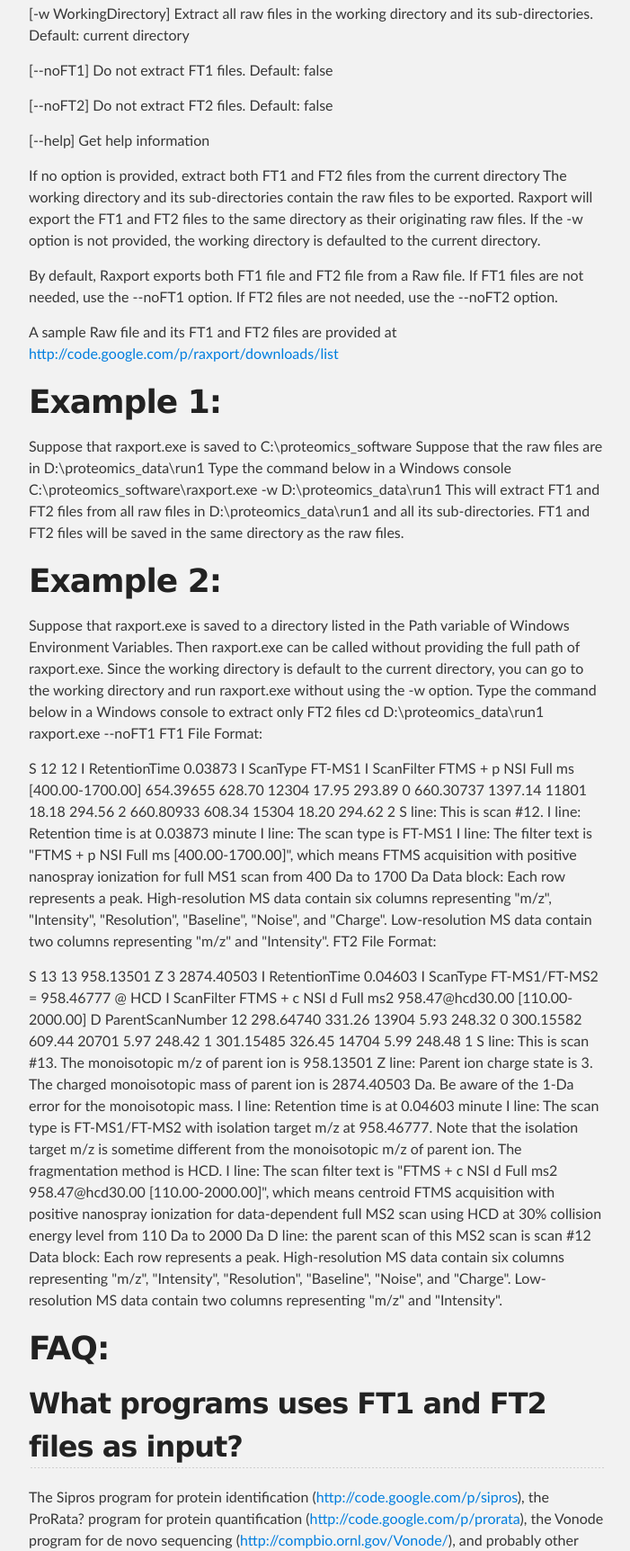
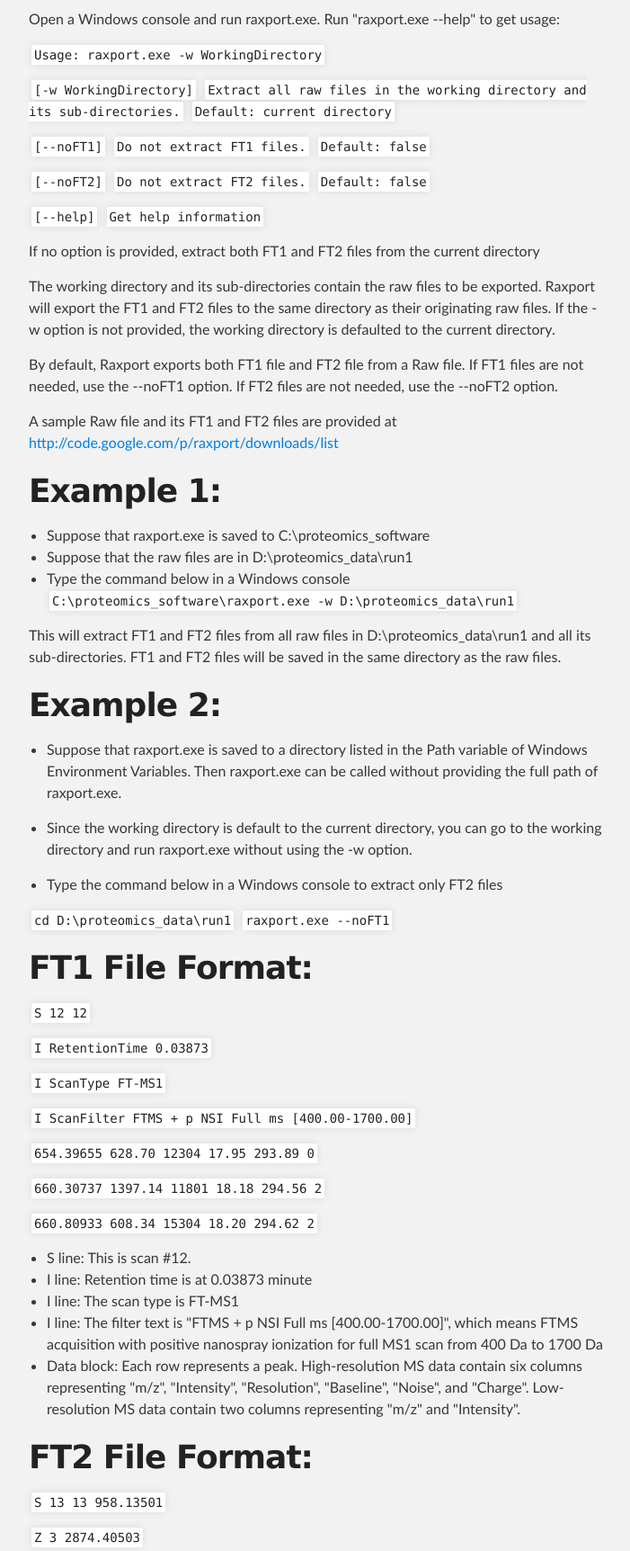
Before and after one commit to chongle/raxport, a plain HTML site: page index.html in a window 1280 px wide. Shown: the part 480-2204 px from the top of the page at 90% size, without its empty margins (288-989 px from the left). Drawn offline with Linux system fonts and the light colour scheme.

```diff
--- a/index.html
+++ b/index.html
@@ -34,28 +34,34 @@
         <h1>
 <a id="instructions" class="anchor" href="#instructions" aria-hidden="true"><span class="octicon octicon-link"></span></a>Instructions:</h1>
 
-<p>Install the latest MSFileReader (v2.2 or higher) from Thermo Scientific. Freely available at <a href="http://sjsupport.thermofinnigan.com/public/detail.asp?id=703">http://sjsupport.thermofinnigan.com/public/detail.asp?id=703</a>. Please check the boxes during installation to install both 32-bit and 64-bit versions of MSFileReader.
-Download raxport.exe from <a href="http://code.google.com/p/raxport/downloads/list">http://code.google.com/p/raxport/downloads/list</a>
-Open a Windows console and run raxport.exe. Run "raxport.exe --help" to get usage:
-Usage: raxport.exe -w WorkingDirectory</p>
+<p>Install the latest MSFileReader (v2.2 or higher) from Thermo Scientific. Freely available at <a href="http://sjsupport.thermofinnigan.com/public/detail.asp?id=703">http://sjsupport.thermofinnigan.com/public/detail.asp?id=703</a>. </p>
 
-<p>[-w WorkingDirectory]
-Extract all raw files in the working directory and its sub-directories.
-Default: current directory</p>
+<p>Please check the boxes during installation to install both 32-bit and 64-bit versions of MSFileReader.</p>
 
-<p>[--noFT1]
-Do not extract FT1 files.
-Default: false</p>
+<p>Download raxport.exe from <a href="http://code.google.com/p/raxport/downloads/list">http://code.google.com/p/raxport/downloads/list</a></p>
 
-<p>[--noFT2]
-Do not extract FT2 files.
-Default: false</p>
+<p>Open a Windows console and run raxport.exe. Run "raxport.exe --help" to get usage:</p>
 
-<p>[--help]
-Get help information</p>
+<p><code>Usage: raxport.exe -w WorkingDirectory</code></p>
 
-<p>If no option is provided, extract both FT1 and FT2 files from the current directory
-The working directory and its sub-directories contain the raw files to be exported. Raxport will export the FT1 and FT2 files to the same directory as their originating raw files. If the -w option is not provided, the working directory is defaulted to the current directory.</p>
+<p><code>[-w WorkingDirectory]</code>
+<code>Extract all raw files in the working directory and its sub-directories.</code>
+<code>Default: current directory</code></p>
+
+<p><code>[--noFT1]</code>
+<code>Do not extract FT1 files.</code>
+<code>Default: false</code></p>
+
+<p><code>[--noFT2]</code>
+<code>Do not extract FT2 files.</code>
+<code>Default: false</code></p>
+
+<p><code>[--help]</code>
+<code>Get help information</code></p>
+
+<p>If no option is provided, extract both FT1 and FT2 files from the current directory</p>
+
+<p>The working directory and its sub-directories contain the raw files to be exported. Raxport will export the FT1 and FT2 files to the same directory as their originating raw files. If the -w option is not provided, the working directory is defaulted to the current directory.</p>
 
 <p>By default, Raxport exports both FT1 file and FT2 file from a Raw file. If FT1 files are not needed, use the --noFT1 option. If FT2 files are not needed, use the --noFT2 option.</p>
 
@@ -64,52 +70,83 @@ The working directory and its sub-directories contain the raw files to be export
 <h1>
 <a id="example-1" class="anchor" href="#example-1" aria-hidden="true"><span class="octicon octicon-link"></span></a>Example 1:</h1>
 
-<p>Suppose that raxport.exe is saved to C:\proteomics_software
-Suppose that the raw files are in D:\proteomics_data\run1
-Type the command below in a Windows console
-C:\proteomics_software\raxport.exe -w D:\proteomics_data\run1
-This will extract FT1 and FT2 files from all raw files in D:\proteomics_data\run1 and all its sub-directories. FT1 and FT2 files will be saved in the same directory as the raw files.</p>
+<ul>
+<li>Suppose that raxport.exe is saved to C:\proteomics_software</li>
+<li>Suppose that the raw files are in D:\proteomics_data\run1</li>
+<li>Type the command below in a Windows console
+<code>C:\proteomics_software\raxport.exe -w D:\proteomics_data\run1</code>
+</li>
+</ul>
+
+<p>This will extract FT1 and FT2 files from all raw files in D:\proteomics_data\run1 and all its sub-directories. FT1 and FT2 files will be saved in the same directory as the raw files.</p>
 
 <h1>
 <a id="example-2" class="anchor" href="#example-2" aria-hidden="true"><span class="octicon octicon-link"></span></a>Example 2:</h1>
 
-<p>Suppose that raxport.exe is saved to a directory listed in the Path variable of Windows Environment Variables. Then raxport.exe can be called without providing the full path of raxport.exe.
-Since the working directory is default to the current directory, you can go to the working directory and run raxport.exe without using the -w option.
-Type the command below in a Windows console to extract only FT2 files
-cd D:\proteomics_data\run1
-raxport.exe --noFT1
-FT1 File Format:</p>
+<ul>
+<li><p>Suppose that raxport.exe is saved to a directory listed in the Path variable of Windows Environment Variables. Then raxport.exe can be called without providing the full path of raxport.exe.</p></li>
+<li><p>Since the working directory is default to the current directory, you can go to the working directory and run raxport.exe without using the -w option.</p></li>
+<li><p>Type the command below in a Windows console to extract only FT2 files</p></li>
+</ul>
 
-<p>S       12      12
-I       RetentionTime   0.03873
-I       ScanType        FT-MS1
-I       ScanFilter      FTMS + p NSI Full ms [400.00-1700.00]
-654.39655       628.70  12304   17.95   293.89  0
-660.30737       1397.14 11801   18.18   294.56  2
-660.80933       608.34  15304   18.20   294.62  2
-S line: This is scan #12.
-I line: Retention time is at 0.03873 minute
-I line: The scan type is FT-MS1
-I line: The filter text is "FTMS + p NSI Full ms [400.00-1700.00]", which means FTMS acquisition with positive nanospray ionization for full MS1 scan from 400 Da to 1700 Da
-Data block: Each row represents a peak. High-resolution MS data contain six columns representing "m/z", "Intensity", "Resolution", "Baseline", "Noise", and "Charge". Low-resolution MS data contain two columns representing "m/z" and "Intensity".
-FT2 File Format:</p>
+<p><code>cd D:\proteomics_data\run1</code>
+<code>raxport.exe --noFT1</code></p>
 
-<p>S       13      13      958.13501
-Z       3       2874.40503
-I       RetentionTime   0.04603
-I       ScanType        FT-MS1/FT-MS2 = 958.46777 @ HCD
-I       ScanFilter      FTMS + c NSI d Full ms2 958.47@hcd30.00 [110.00-2000.00]
-D       ParentScanNumber        12
-298.64740       331.26  13904   5.93    248.32  0
-300.15582       609.44  20701   5.97    248.42  1
-301.15485       326.45  14704   5.99    248.48  1
-S line: This is scan #13. The monoisotopic m/z of parent ion is 958.13501
-Z line: Parent ion charge state is 3. The charged monoisotopic mass of parent ion is 2874.40503 Da. Be aware of the 1-Da error for the monoisotopic mass.
-I line: Retention time is at 0.04603 minute
-I line: The scan type is FT-MS1/FT-MS2 with isolation target m/z at 958.46777. Note that the isolation target m/z is sometime different from the monoisotopic m/z of parent ion. The fragmentation method is HCD.
-I line: The scan filter text is "FTMS + c NSI d Full ms2 958.47@hcd30.00 [110.00-2000.00]", which means centroid FTMS acquisition with positive nanospray ionization for data-dependent full MS2 scan using HCD at 30% collision energy level from 110 Da to 2000 Da
-D line: the parent scan of this MS2 scan is scan #12
-Data block: Each row represents a peak. High-resolution MS data contain six columns representing "m/z", "Intensity", "Resolution", "Baseline", "Noise", and "Charge". Low-resolution MS data contain two columns representing "m/z" and "Intensity".</p>
+<h1>
+<a id="ft1-file-format" class="anchor" href="#ft1-file-format" aria-hidden="true"><span class="octicon octicon-link"></span></a>FT1 File Format:</h1>
+
+<p><code>S       12      12</code></p>
+
+<p><code>I       RetentionTime   0.03873</code></p>
+
+<p><code>I       ScanType        FT-MS1</code></p>
+
+<p><code>I       ScanFilter      FTMS + p NSI Full ms [400.00-1700.00]</code></p>
+
+<p><code>654.39655       628.70  12304   17.95   293.89  0</code></p>
+
+<p><code>660.30737       1397.14 11801   18.18   294.56  2</code></p>
+
+<p><code>660.80933       608.34  15304   18.20   294.62  2</code></p>
+
+<ul>
+<li>S line: This is scan #12.</li>
+<li>I line: Retention time is at 0.03873 minute</li>
+<li>I line: The scan type is FT-MS1</li>
+<li>I line: The filter text is "FTMS + p NSI Full ms [400.00-1700.00]", which means FTMS acquisition with positive nanospray ionization for full MS1 scan from 400 Da to 1700 Da</li>
+<li>Data block: Each row represents a peak. High-resolution MS data contain six columns representing "m/z", "Intensity", "Resolution", "Baseline", "Noise", and "Charge". Low-resolution MS data contain two columns representing "m/z" and "Intensity".</li>
+</ul>
+
+<h1>
+<a id="ft2-file-format" class="anchor" href="#ft2-file-format" aria-hidden="true"><span class="octicon octicon-link"></span></a>FT2 File Format:</h1>
+
+<p><code>S       13      13      958.13501</code></p>
+
+<p><code>Z       3       2874.40503</code></p>
+
+<p><code>I       RetentionTime   0.04603</code></p>
+
+<p><code>I       ScanType        FT-MS1/FT-MS2 = 958.46777 @ HCD</code></p>
+
+<p><code>I       ScanFilter      FTMS + c NSI d Full ms2 958.47@hcd30.00 [110.00-2000.00]</code></p>
+
+<p><code>D       ParentScanNumber        12</code></p>
+
+<p><code>298.64740       331.26  13904   5.93    248.32  0</code></p>
+
+<p><code>300.15582       609.44  20701   5.97    248.42  1</code></p>
+
+<p><code>301.15485       326.45  14704   5.99    248.48  1</code></p>
+
+<ul>
+<li>S line: This is scan #13. The monoisotopic m/z of parent ion is 958.13501</li>
+<li>Z line: Parent ion charge state is 3. The charged monoisotopic mass of parent ion is 2874.40503 Da. Be aware of the 1-Da error for the monoisotopic mass.</li>
+<li>I line: Retention time is at 0.04603 minute</li>
+<li>I line: The scan type is FT-MS1/FT-MS2 with isolation target m/z at 958.46777. Note that the isolation target m/z is sometime different from the monoisotopic m/z of parent ion. The fragmentation method is HCD.</li>
+<li>I line: The scan filter text is "FTMS + c NSI d Full ms2 958.47@hcd30.00 [110.00-2000.00]", which means centroid FTMS acquisition with positive nanospray ionization for data-dependent full MS2 scan using HCD at 30% collision energy level from 110 Da to 2000 Da</li>
+<li>D line: the parent scan of this MS2 scan is scan #12</li>
+<li>Data block: Each row represents a peak. High-resolution MS data contain six columns representing "m/z", "Intensity", "Resolution", "Baseline", "Noise", and "Charge". Low-resolution MS data contain two columns representing "m/z" and "Intensity".</li>
+</ul>
 
 <h1>
 <a id="faq" class="anchor" href="#faq" aria-hidden="true"><span class="octicon octicon-link"></span></a>FAQ:</h1>
```
Also changed, not shown: params.json (+1 -1 lines).
